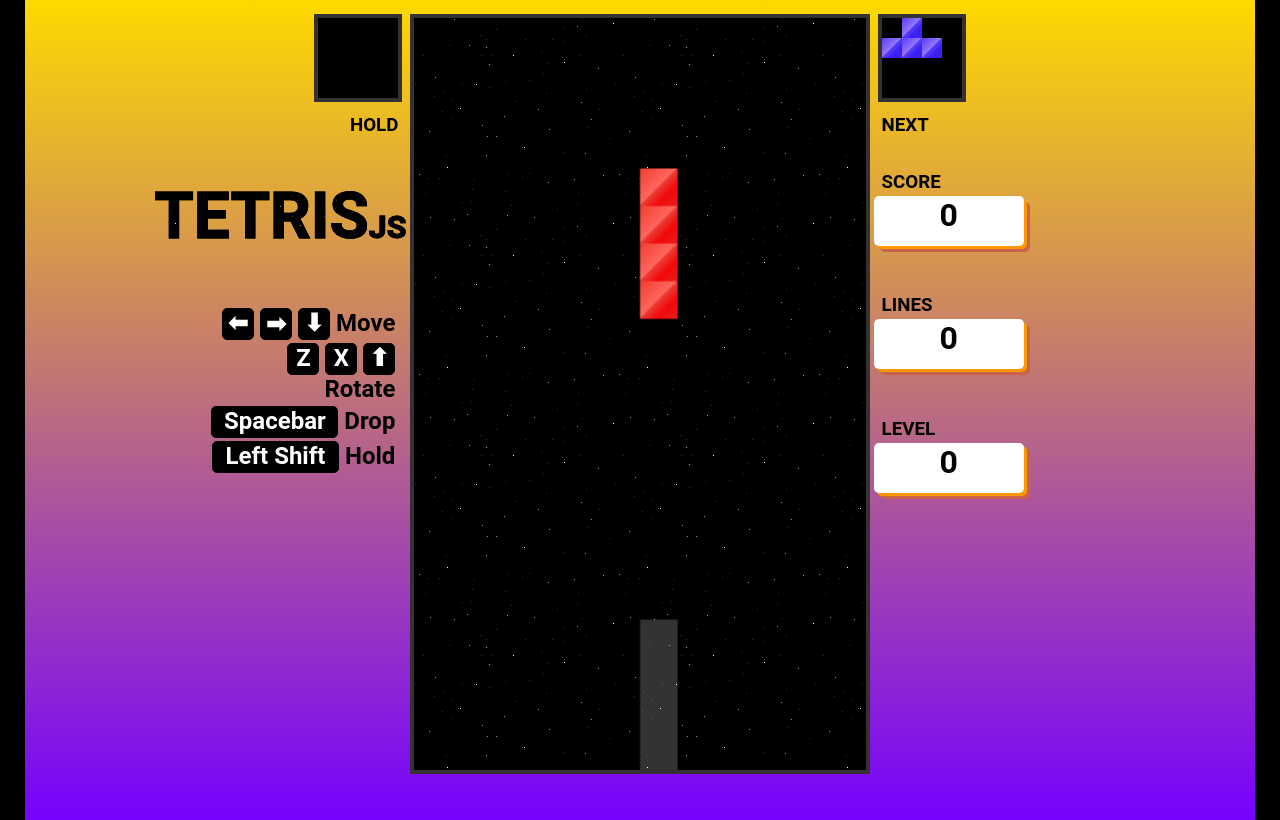
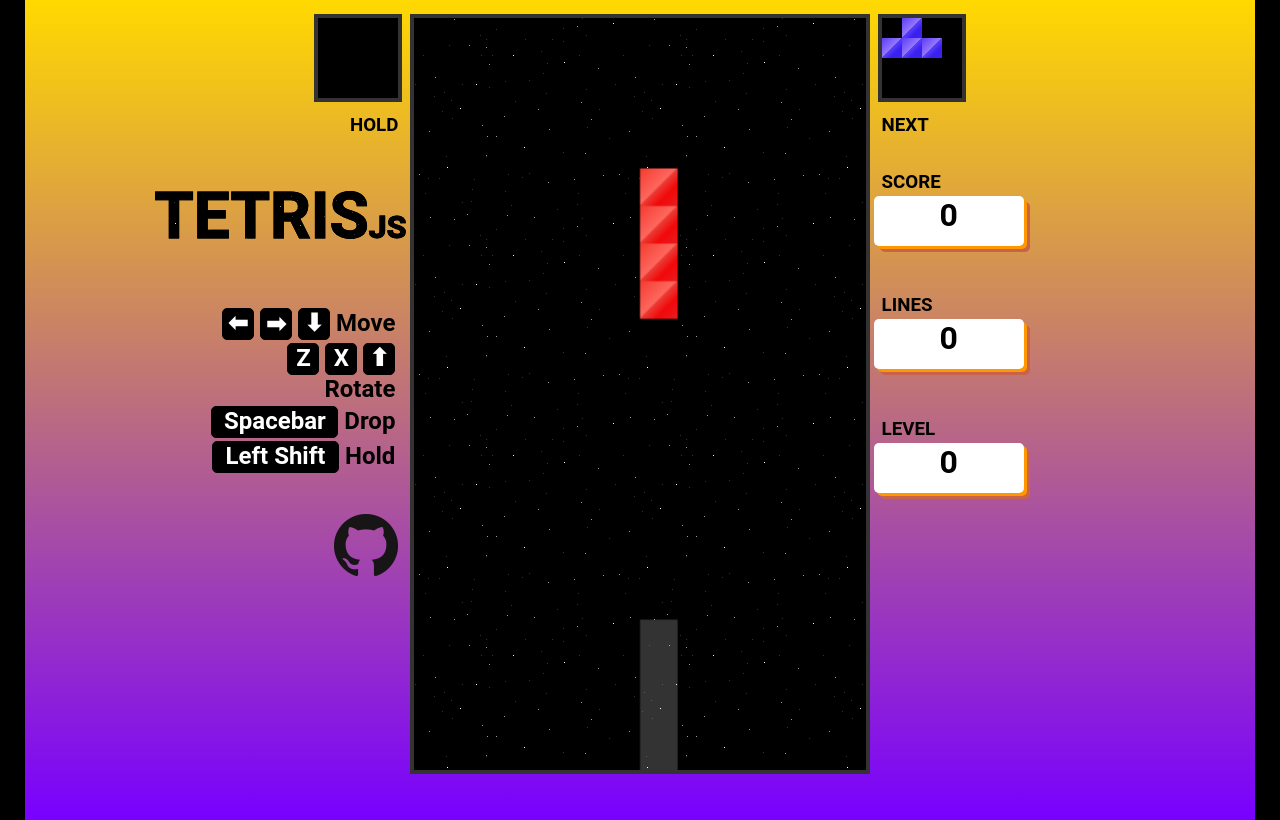
Before and after one commit to tlhfckoctbcr/tetris-js, a website built with Parcel: page index.html in a window 1280 px wide. Built offline with nearby package versions, Linux system fonts and the light colour scheme.

Commit message:
Add Github link, optimize a little for SEO

```diff
--- a/index.html
+++ b/index.html
@@ -3,7 +3,8 @@
 <head>
   <meta charset="UTF-8">
   <meta name="viewport" content="width=device-width, initial-scale=1.0">
-  <title>Tetris</title>
+  <meta name="description" content="A simple Tetris clone, built with TypeScript, HTML, CSS, and bundled with Parcel.">
+  <title>TetrisJS - Tetris Built with TypeScript and HTML/CSS</title>
   <link rel="stylesheet" href="./tetris.scss">
 </head>
 <body>
@@ -17,6 +18,11 @@
         <h2><span class="key">Z</span> <span class="key">X</span> <span class="key">⬆</span> Rotate</h2>
         <h2><span class="key large">Spacebar</span> Drop</h2>
         <h2><span class="key large">Left Shift</span> Hold</h2>
+        <br />
+        <br />
+        <a href="https://github.com/grantsru/tetris-js" target="_blank" rel="external nofollow">
+          <img src="./images/github.png" alt="grantsru - TetrisJS" />
+        </a>
       </div>
     </div>
     <div class="col">
@@ -35,7 +41,6 @@
       <h3>LEVEL</h3>
       <h1 id="level" class="display"></h1>
     </div>
-    </div>
   </div>
 
   <script src="./tetris.ts"></script>
```
Also changed, not shown: images/github.png (added).
